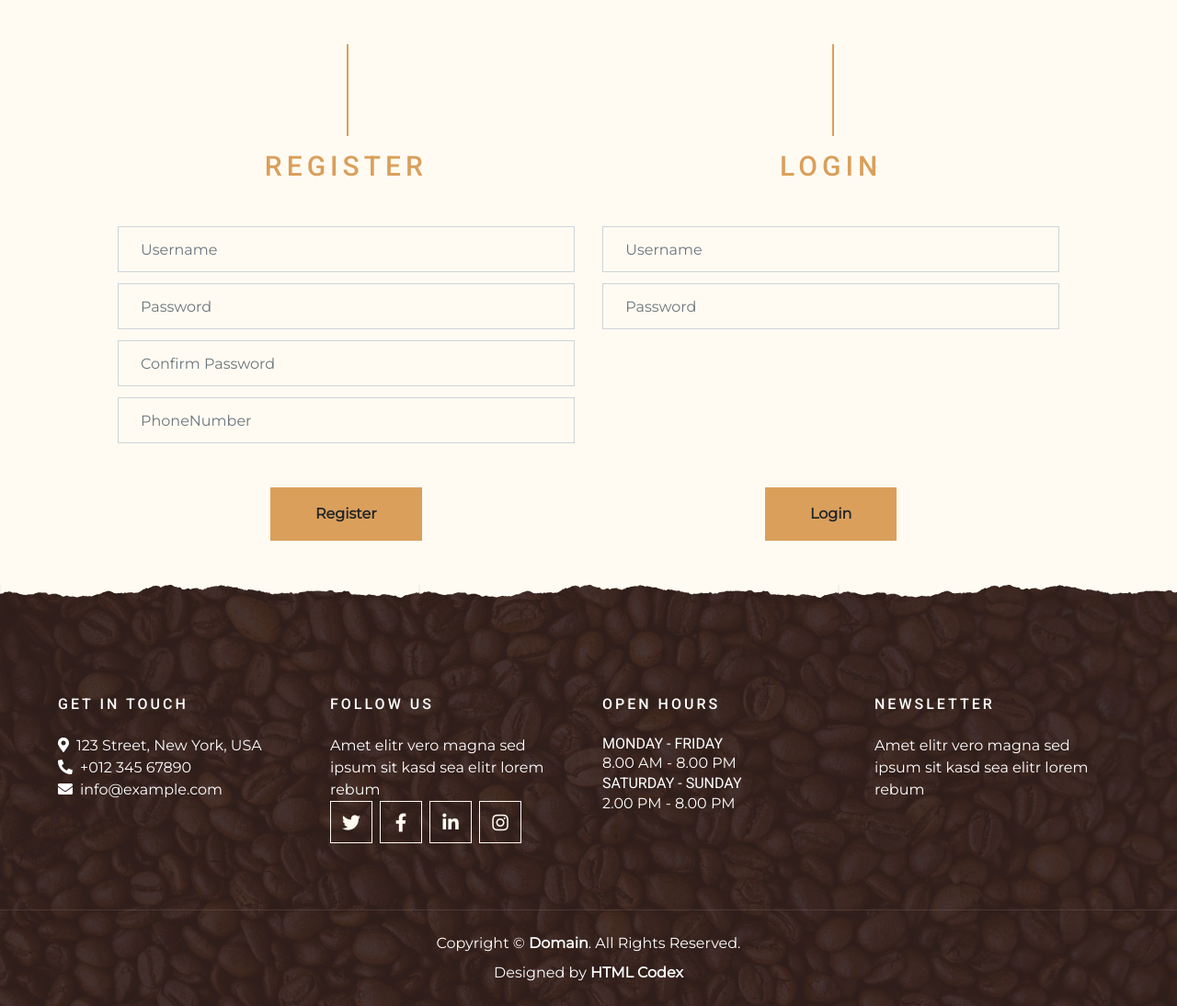
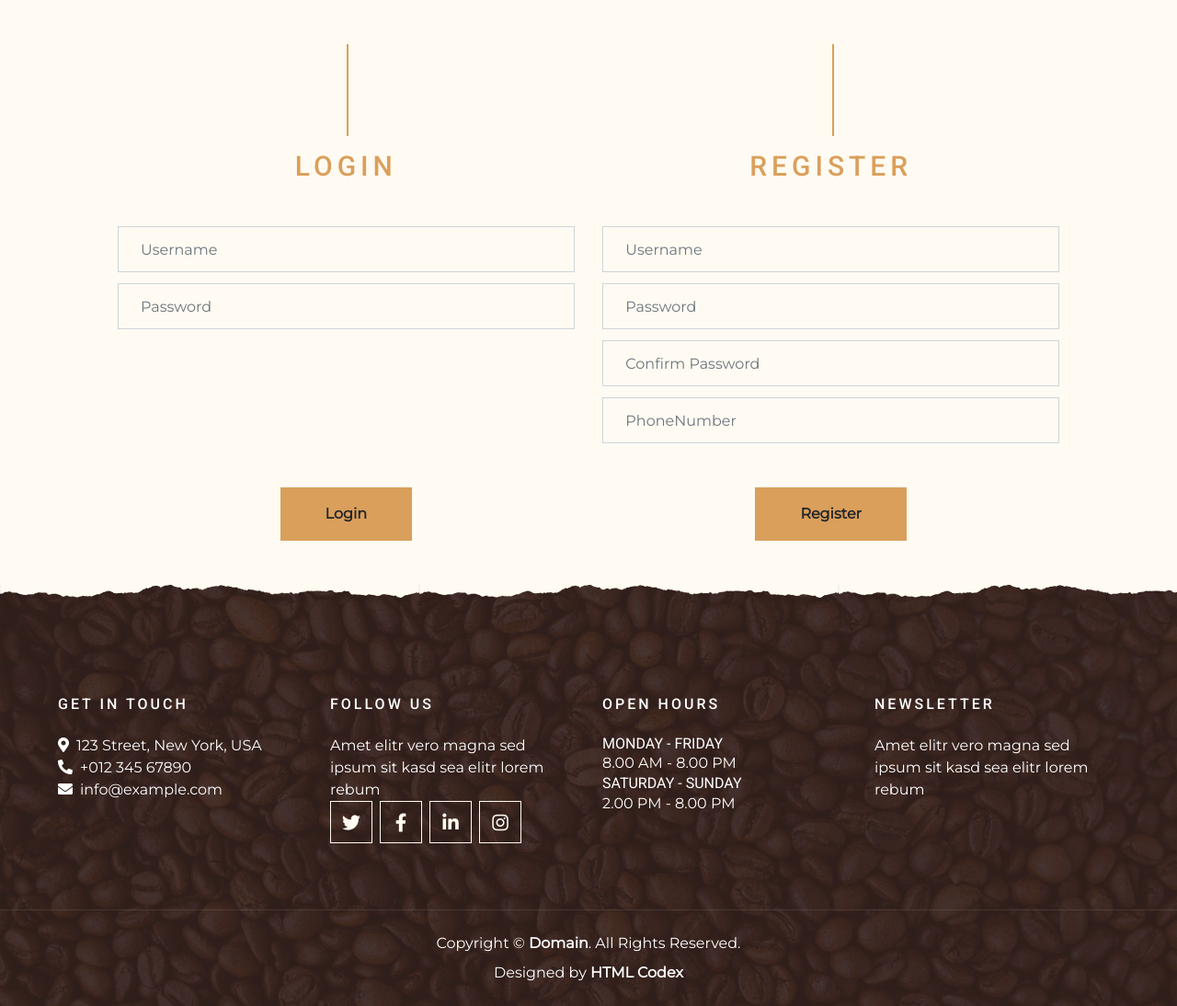
Before and after one commit to melikaezatvar/Online-Cafe, a Django app: template templates/account/register.html in a window 1280 px wide. Shown: the part 120-1214 px from the top of the page at 92% size. Run offline with Django 5.2, Linux system fonts and the light colour scheme; the template is opened without the code that fills it, so the values that code supplies are empty; some libraries are stand-ins or nearby versions.

Commit message:
register css

```diff
--- a/templates/account/register.html
+++ b/templates/account/register.html
@@ -1,30 +1,32 @@
 {% extends '../_base.html' %}
 {% load static %}
 {% block header %}{{ block.super }}
-{#    <link rel="stylesheet" href="{% static 'css/home.css' %}">#}
+    <link rel="stylesheet" href="{% static 'css/register_login.css' %}">
 {% endblock %}
 {% block content %}
-    <div class="grid grid-cols-2 gap-[3%] mx-[10%]">
-        <form id="register-form" class="grid gap-3 mb-5" method="POST">
+    <div class="auth-form">
+        <form id="login-form" class="rl-style">
+            {% csrf_token %}
             <div class="section-title">
-                <h4 class="text-primary text-uppercase text-[30px]" style="letter-spacing: 5px;">Register</h4>
+                <h4 class="h4-style" style="letter-spacing: 5px;">Login</h4>
+            </div>
+            <input required type="text" name="username" placeholder="Username" class="form-control bg-transparent p-4" />
+            <input required type="password" name="password" placeholder="Password" class="form-control bg-transparent p-4" />
+        </form>
+        <form id="register-form" class="rl-style" method="POST">
+            {% csrf_token %}
+            <div class="section-title">
+                <h4 class="h4-style" style="letter-spacing: 5px;">Register</h4>
             </div>
             <input required type="text" name="username" placeholder="Username" class="form-control bg-transparent p-4" />
             <input required type="password" name="password" placeholder="Password" class="form-control bg-transparent p-4" />
             <input required type="password" name="confirm_password" placeholder="Confirm Password" class="form-control bg-transparent p-4" />
             <input id="phone_number" required type="text" name="phone_number" placeholder="PhoneNumber" class="form-control bg-transparent p-4" />
         </form>
-        <form id="login-form" class="flex flex-col gap-3 mb-5">
-            <div class="section-title">
-                <h4 class="text-primary text-uppercase text-[30px]" style="letter-spacing: 5px;">Login</h4>
-            </div>
-            <input required type="text" name="username" placeholder="Username" class="form-control bg-transparent p-4" />
-            <input required type="password" name="password" placeholder="Password" class="form-control bg-transparent p-4" />
-        </form>
     </div>
-    <div class="grid grid-cols-2 gap-[3%] mx-[10%]">
+    <div class="auth-form">
+        <button name="login-form" class="btn btn-primary font-weight-bold py-3 px-5 mx-auto" type="button">Login</button>
         <button id="register-form-btn" name="register-form" class="btn btn-primary font-weight-bold py-3 px-5 mx-auto" type="button">Register</button>
-        <button name="login-form" class="btn btn-primary font-weight-bold py-3 px-5 mx-auto" type="button">Login</button>
     </div>
 {% endblock %}
 {% block extra_body %}
```
Also changed, not shown: storage/static/css/register_login.css (renamed from storage/static/css/home.css).
